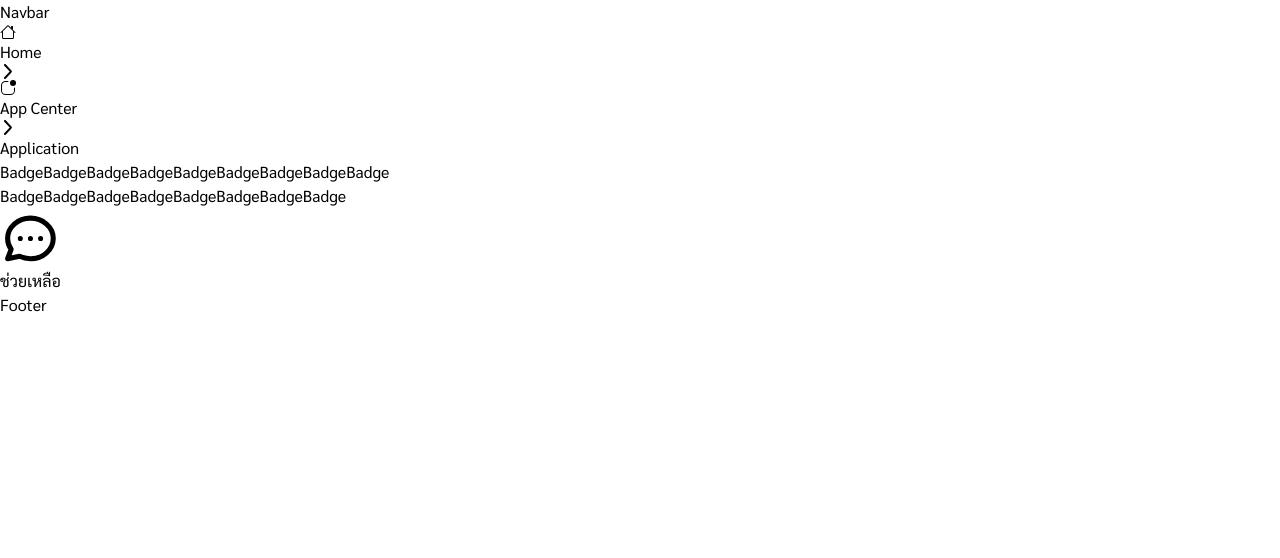
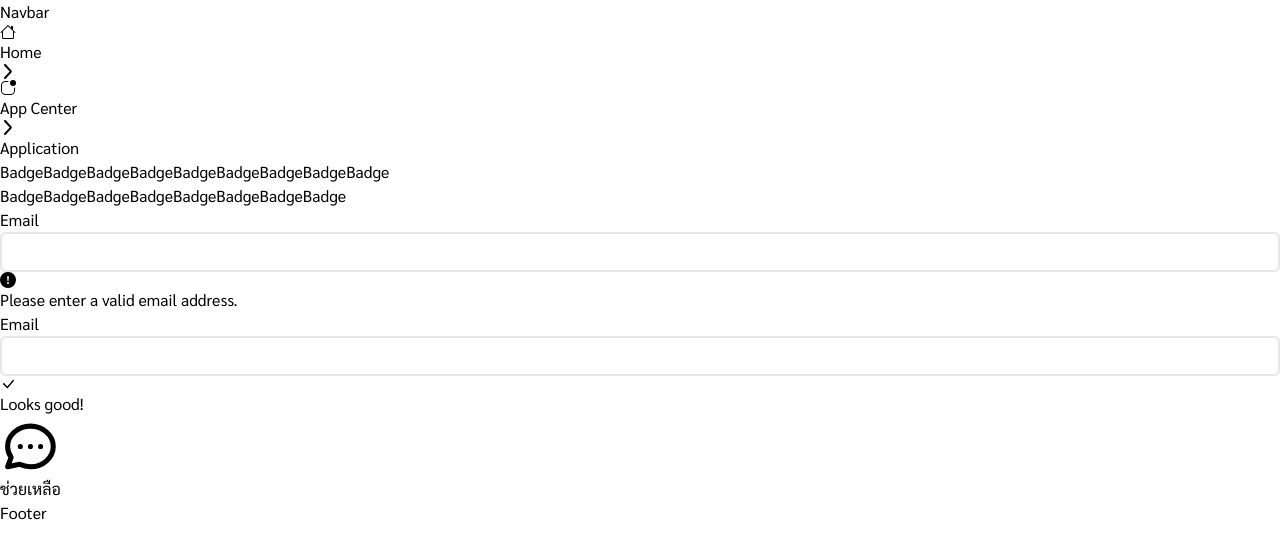
Before and after one commit to taemoolopliam/NextJS-Chat, a Next.js app: page / in a window 1280 px wide. Shown: the top 558 px of the page. Built offline with nearby package versions, Linux system fonts and the light colour scheme; no server answers.

Commit message:
Validate form register

```diff
--- /dev/null
+++ b/components/liveChat/Chat.js
@@ -0,0 +1,5 @@
+import React from "react";
+
+export default function Chat() {
+  return <div>Chat</div>;
+}
--- a/components/liveChat/FormRegisterChat.js
+++ b/components/liveChat/FormRegisterChat.js
@@ -1,41 +1,99 @@
 import React from "react";
+import { Formik, Field, Form, ErrorMessage } from "formik";
+import * as Yup from "yup";
+import Category from "../../data/categoeySupprot.json";
+
+const FormRegisterChatSchema = Yup.object().shape({
+  name: Yup.string().max(100, "กรุณาระบุตัวอักษร <=  ${max} ").required("กรุณาระบุชื่อ"),
+  messages: Yup.string().required("กรุณาระบุข้อความ"),
+  email: Yup.string().email("กรุณาตรวจสอบอีเมลอีกครั้ง").required("กรุณาตรวจสอบอีเมลอีกครั้ง"),
+});
 
 export default function FormRegisterChat() {
   return (
-    <>
+    <Formik
+      validationSchema={FormRegisterChatSchema}
+      initialValues={{
+        name: "",
+        categoryID: "",
+        email: "",
+        messages: "",
+      }}
+      onSubmit={async (values) => {
+        console.log(values);
+      }}
+    >
+      {({ errors, touched }) => (
+        <Form>
+          <div className="h-96 overflow-auto">
             <div className="px-5 pt-5">
               <b>*โปรดใส่ชื่อและอีเมลของคุณเพื่อเริ่มคุยกับเรา</b>
               <div className="from-group">
                 <label htmlFor="email">อีเมล</label>
-          <input type="email" id="email" />
+                <Field
+                  id="email"
+                  name="email"
+                  type="email"
+                  className={`${touched.email && !!errors.email ? "input-invalid " : ""}`}
+                />
+                <ErrorMessage
+                  component="span"
+                  name="email"
+                  className={errors.email && touched.email ? "error-message" : ""}
+                />
               </div>
               <div className="from-group">
                 <label htmlFor="name">ชื่อ</label>
-          <input type="text" id="name" />
+                <Field
+                  id="text"
+                  name="name"
+                  type="name"
+                  className={`${touched.name && !!errors.name ? "input-invalid " : ""}`}
+                />
+                <ErrorMessage
+                  component="span"
+                  name="name"
+                  className={errors.name && touched.name ? "error-message" : ""}
+                />
               </div>
               <div className="from-group">
                 <label htmlFor="categoryID">ท่านต้องการติดต่อเจ้าหน้าที่เรื่องใด</label>
-          <select name="categoryID" id="categoryID" defaultValue="01">
-            <option value="01">อื่นๆ</option>
-            <option value="02">ติดต่อสอบถามใช้งานระบบ</option>
-            <option value="03">รายงานปัญหา</option>
-            <option value="04">ติดตามสถานะยืนยันตัวตน</option>
-            <option value="05">แจ้งลบบัญชีผู้ใช้งาน</option>
-          </select>
+                <Field as="select" name="categoryID" id="categoryID" value="05">
+                  {Category.map((value) => (
+                    <option value={value.categoryID} key={value.categoryID}>
+                      {value.categoryName}
+                    </option>
+                  ))}
+                </Field>
               </div>
               <div className="from-group">
                 <label htmlFor="messages">ข้อความ</label>
-          <textarea name="messages" id="messages" cols="30" rows="5"></textarea>
+                <Field
+                  name="messages"
+                  id="messages"
+                  cols="30"
+                  rows="5"
+                  as="textarea"
+                  className={`${touched.messages && !!errors.messages ? "input-invalid " : ""}`}
+                />
+                <ErrorMessage
+                  component="span"
+                  name="messages"
+                  className={errors.messages && touched.messages ? "error-message" : ""}
+                />
+              </div>
             </div>
           </div>
           <div className="p-2 flex justify-end items-center ">
             <button
-          type="button"
+              type="submit"
               className="text-white bg-blue-700 hover:bg-blue-800 focus:ring-4 focus:ring-blue-300 font-medium rounded-lg text-sm px-5 py-2.5 focus:outline-none "
             >
               เริ่มต้นการแชท
             </button>
           </div>
-    </>
+        </Form>
+      )}
+    </Formik>
   );
 }
--- a/components/liveChat/LiveChat.js
+++ b/components/liveChat/LiveChat.js
@@ -8,7 +8,7 @@ export default function LiveChat() {
   function TemplatesChat() {
     return (
       <motion.div animate={{ scale: 1 }} initial={{ scale: 0 }}>
-        <div className=" bg-white w-96 drop-shadow-2xl rounded-b-lg">
+        <div className=" bg-white w-96 drop-shadow-2xl rounded-b-lg ">
           <div className=" bg-blue-600  flex items-center   p-3 text-white font-medium rounded-t-lg">
             <div className="grow text-center ">Demo Live Chat</div>
             <div className="flex-none">
--- /dev/null
+++ b/data/categoeySupprot.json
@@ -0,0 +1,22 @@
+[
+  {
+    "categoryID": "01",
+    "categoryName": "ติดต่อสอบถามใช้งานระบบ"
+  },
+  {
+    "categoryID": "02",
+    "categoryName": "รายงานปัญหา"
+  },
+  {
+    "categoryID": "03",
+    "categoryName": "ติดตามสถานะยืนยันตัวตน"
+  },
+  {
+    "categoryID": "04",
+    "categoryName": "แจ้งลบบัญชีผู้ใช้งาน"
+  },
+  {
+    "categoryID": "05",
+    "categoryName": "อื่นๆ"
+  }
+]
--- a/pages/index.js
+++ b/pages/index.js
@@ -2,7 +2,6 @@ import Head from "next/head";
 import PublicLayout from "../components/layouts/public/PublicLayout";
 
 export default function Home() {
-  console.log(process.env.DB_HOST,process.env.NODE_ENV,process.env.API_URL);
   return (
     <PublicLayout>
       <Head>
@@ -139,6 +138,69 @@ export default function Home() {
           Badge
         </span>
       </div>
+
+      <div>
+        <div>
+          <label htmlFor="hs-validation-name-error" className="block text-sm font-medium mb-2 dark:text-white">
+            Email
+          </label>
+          <div className="relative">
+            <input
+              type="text"
+              id="hs-validation-name-error"
+              name="hs-validation-name-error"
+              className="py-3 px-4 block w-full border-red-500 rounded-md text-sm focus:border-red-500 focus:ring-red-500 dark:bg-gray-800 dark:border-gray-700 dark:text-gray-400"
+              required
+              aria-describedby="hs-validation-name-error-helper"
+            />
+            <div className="absolute inset-y-0 right-0 flex items-center pointer-events-none pr-3">
+              <svg
+                className="h-5 w-5 text-red-500"
+                width={16}
+                height={16}
+                fill="currentColor"
+                viewBox="0 0 16 16"
+                aria-hidden="true"
+              >
+                <path d="M16 8A8 8 0 1 1 0 8a8 8 0 0 1 16 0zM8 4a.905.905 0 0 0-.9.995l.35 3.507a.552.552 0 0 0 1.1 0l.35-3.507A.905.905 0 0 0 8 4zm.002 6a1 1 0 1 0 0 2 1 1 0 0 0 0-2z" />
+              </svg>
+            </div>
+          </div>
+          <p className="text-sm text-red-600 mt-2" id="hs-validation-name-error-helper">
+            Please enter a valid email address.
+          </p>
+        </div>
+        <div>
+          <label htmlFor="hs-validation-name-success" className="block text-sm font-medium mb-2 dark:text-white">
+            Email
+          </label>
+          <div className="relative">
+            <input
+              type="text"
+              id="hs-validation-name-success"
+              name="hs-validation-name-success"
+              className="py-3 px-4 block w-full border-green-500 rounded-md text-sm focus:border-green-500 focus:ring-green-500 dark:bg-gray-800 dark:border-gray-700 dark:text-gray-400"
+              required
+              aria-describedby="hs-validation-name-success-helper"
+            />
+            <div className="absolute inset-y-0 right-0 flex items-center pointer-events-none pr-3">
+              <svg
+                className="h-5 w-5 text-green-500"
+                xmlns="http://www.w3.org/2000/svg"
+                width={16}
+                height={16}
+                fill="currentColor"
+                viewBox="0 0 16 16"
+              >
+                <path d="M12.736 3.97a.733.733 0 0 1 1.047 0c.286.289.29.756.01 1.05L7.88 12.01a.733.733 0 0 1-1.065.02L3.217 8.384a.757.757 0 0 1 0-1.06.733.733 0 0 1 1.047 0l3.052 3.093 5.4-6.425a.247.247 0 0 1 .02-.022Z" />
+              </svg>
+            </div>
+          </div>
+          <p className="text-sm text-green-600 mt-2" id="hs-validation-name-success-helper">
+            Looks good!
+          </p>
+        </div>
+      </div>
     </PublicLayout>
   );
 }
--- a/styles/globals.css
+++ b/styles/globals.css
@@ -22,3 +22,27 @@ textarea,
 select {
   @apply font-normal;
 }
+
+.input-invalid {
+  @apply border-2  rounded-md w-full py-2 px-3 text-gray-900 leading-tight outline-none border-red-400 focus:border-red-400 focus:shadow-red-100   focus:shadow-md;
+}
+
+.error-message {
+  @apply text-red-500 text-sm;
+}
+
+::-webkit-scrollbar {
+  width: 10px;
+}
+
+::-webkit-scrollbar-track {
+  background: #e1e9fa;
+}
+
+::-webkit-scrollbar-thumb {
+  background: #888;
+}
+
+::-webkit-scrollbar-thumb:hover {
+  background: #555;
+}
```
Lines whose indentation alone changed are shown as unchanged.
